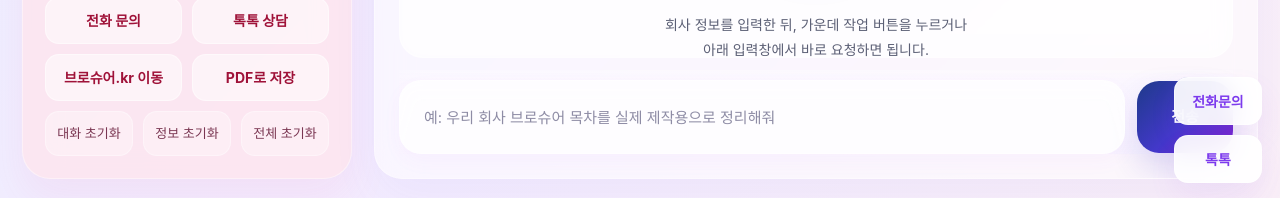
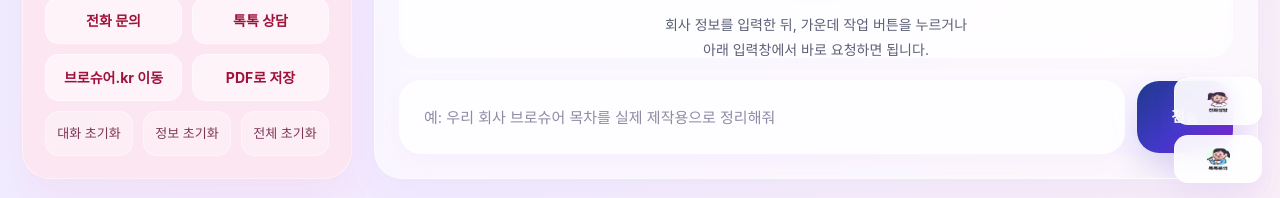
Before and after one commit to taejang21-hub/chat-brochure-ai, a Next.js app: page / in a window 1280 px wide. Shown: the part 599-797 px from the top of the page. Built offline with nearby package versions, Linux system fonts and the light colour scheme.

Commit message:
update text and add assets

```diff
--- a/app/page.tsx
+++ b/app/page.tsx
@@ -1404,10 +1404,14 @@ export default function Home() {
 
         <div className="floating-cta">
           <a href={`tel:${PHONE_NUMBER}`} style={linkReset}>
-            <div style={floatingTextCta}>전화문의</div>
+            <div style={floatingTextCta}>
+            <img src="/ph.png" className="w-6 h-6" />
+            </div>
           </a>
           <a href={KAKAO_URL} target="_blank" rel="noreferrer" style={linkReset}>
-            <div style={floatingTextCta}>톡톡</div>
+            <div style={floatingTextCta}>
+            <img src="/ta.png" className="w-6 h-6" />
+            </div>
           </a>
         </div>
       </main>
```
Also changed, not shown: public/ph.png (added), public/ta.png (added).
